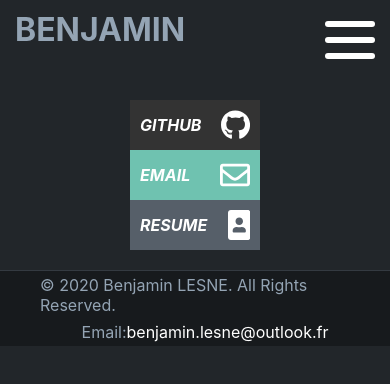
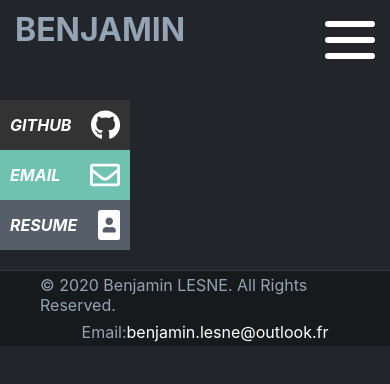
Before and after one commit to BenjaminLesne/Portfolio, a React (Create React App) app: page / in a window 390 px wide. Shown: the top 384 px of the page. Built offline with nearby package versions, Linux system fonts and the light colour scheme.

Commit message:
update 2910 1219

```diff
--- a/src/App.css
+++ b/src/App.css
@@ -752,7 +752,7 @@ footer ul li a {
 
   address a {
     transform: translate(0);
-    margin: auto;
+    margin: initial;
     width: 130px;
     height: 50px;
   }
```
